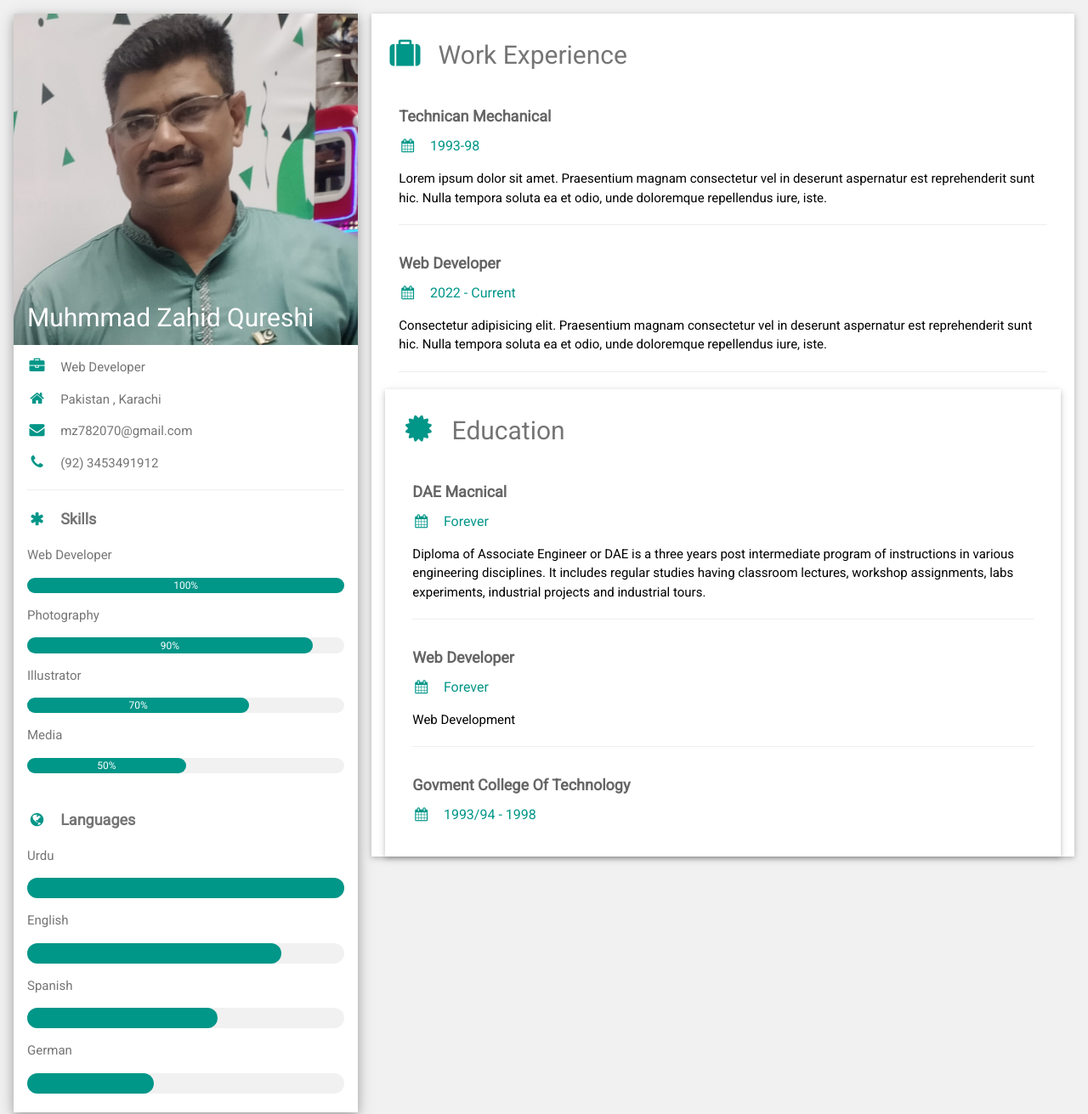
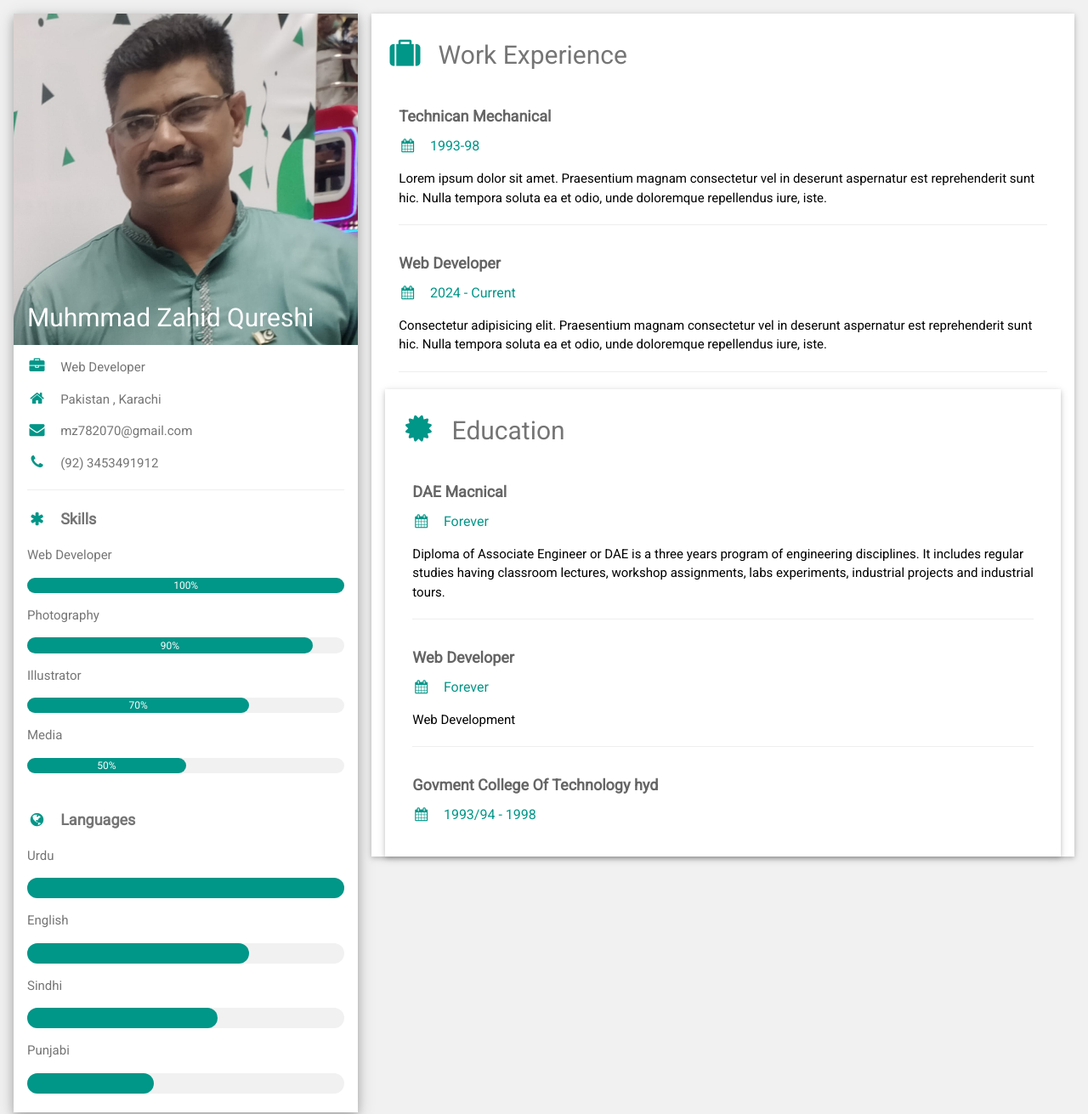
Before and after one commit to MUHAMMADZAHIDQURESHI/Resume-CV, a plain HTML site: page index.html in a window 1280 px wide. Shown: the top 1311 px of the page at 85% size. Drawn offline with nearby package versions, Linux system fonts and the light colour scheme.

Commit message:
Update index.html

```diff
--- a/index.html
+++ b/index.html
@@ -60,13 +60,13 @@
           </div>
           <p>English</p>
           <div class="w3-light-grey w3-round-xlarge">
-            <div class="w3-round-xlarge w3-teal" style="height:24px;width:80%"></div>
+            <div class="w3-round-xlarge w3-teal" style="height:24px;width:70%"></div>
           </div>
-          <p>Spanish</p>
+          <p>Sindhi</p>
           <div class="w3-light-grey w3-round-xlarge">
             <div class="w3-round-xlarge w3-teal" style="height:24px;width:60%"></div>
           </div>
-          <p>German</p>
+          <p>Punjabi</p>
           <div class="w3-light-grey w3-round-xlarge">
             <div class="w3-round-xlarge w3-teal" style="height:24px;width:40%"></div>
           </div>
@@ -90,7 +90,7 @@
         </div>
         <div class="w3-container">
           <h5 class="w3-opacity"><b>Web Developer</b></h5>
-          <h6 class="w3-text-teal"><i class="fa fa-calendar fa-fw w3-margin-right"></i>2022 - Current</h6>
+          <h6 class="w3-text-teal"><i class="fa fa-calendar fa-fw w3-margin-right"></i>2024 - Current</h6>
           <p>Consectetur adipisicing elit. Praesentium magnam consectetur vel in deserunt aspernatur est reprehenderit sunt hic. Nulla tempora soluta ea et odio, unde doloremque repellendus iure, iste.</p>
           <hr>
         </div>
@@ -101,7 +101,7 @@
         <div class="w3-container">
           <h5 class="w3-opacity"><b>DAE Macnical</b></h5>
           <h6 class="w3-text-teal"><i class="fa fa-calendar fa-fw w3-margin-right"></i>Forever</h6>
-          <p>Diploma of Associate Engineer or DAE is a three years post intermediate program of instructions in various engineering disciplines. It includes regular studies having classroom lectures, workshop assignments, labs experiments, industrial projects and industrial tours.</p>
+          <p>Diploma of Associate Engineer or DAE is a three years program of engineering disciplines. It includes regular studies having classroom lectures, workshop assignments, labs experiments, industrial projects and industrial tours.</p>
           <hr>
         </div>
         <div class="w3-container">
@@ -111,7 +111,7 @@
           <hr>
         </div>
         <div class="w3-container">
-          <h5 class="w3-opacity"><b>Govment College Of Technology</b></h5>
+          <h5 class="w3-opacity"><b>Govment College Of Technology hyd </b></h5>
           <h6 class="w3-text-teal"><i class="fa fa-calendar fa-fw w3-margin-right"></i>1993/94 - 1998</h6>
           <p></p><br>
         </div>
```
